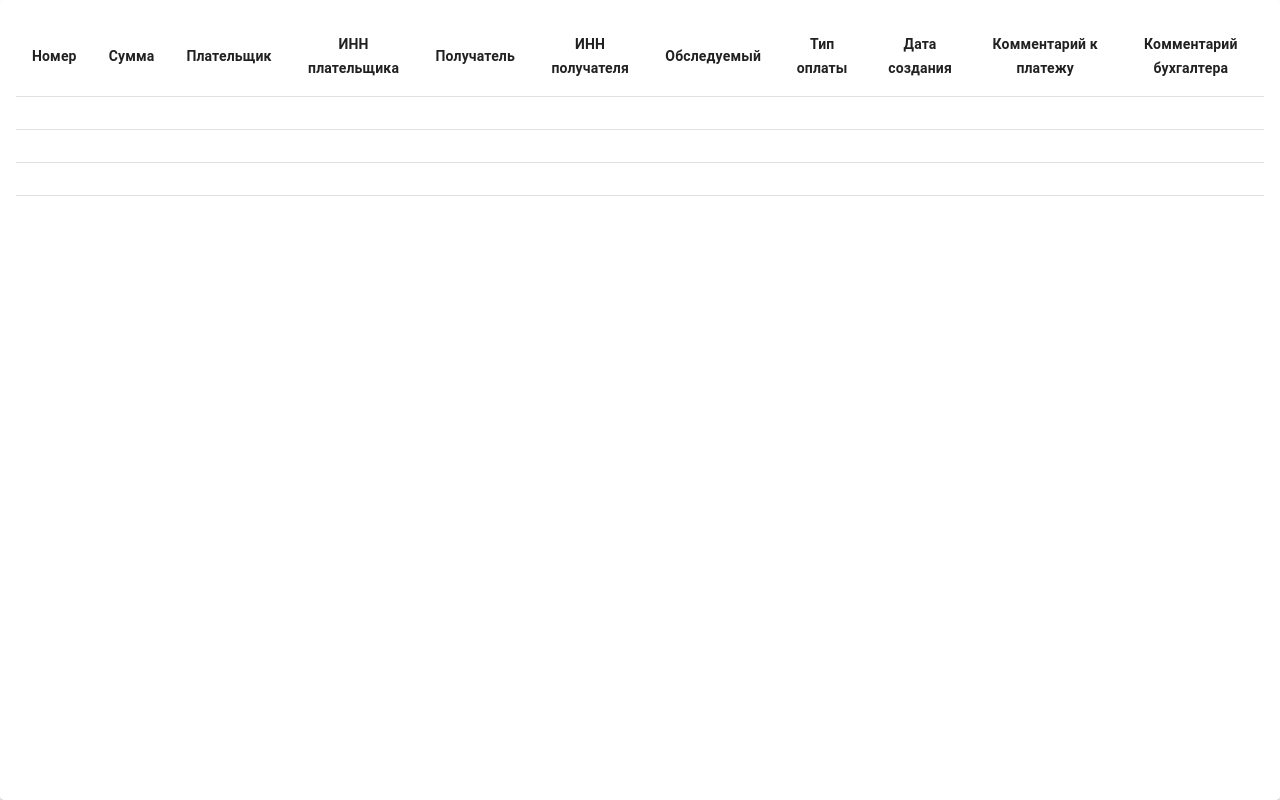
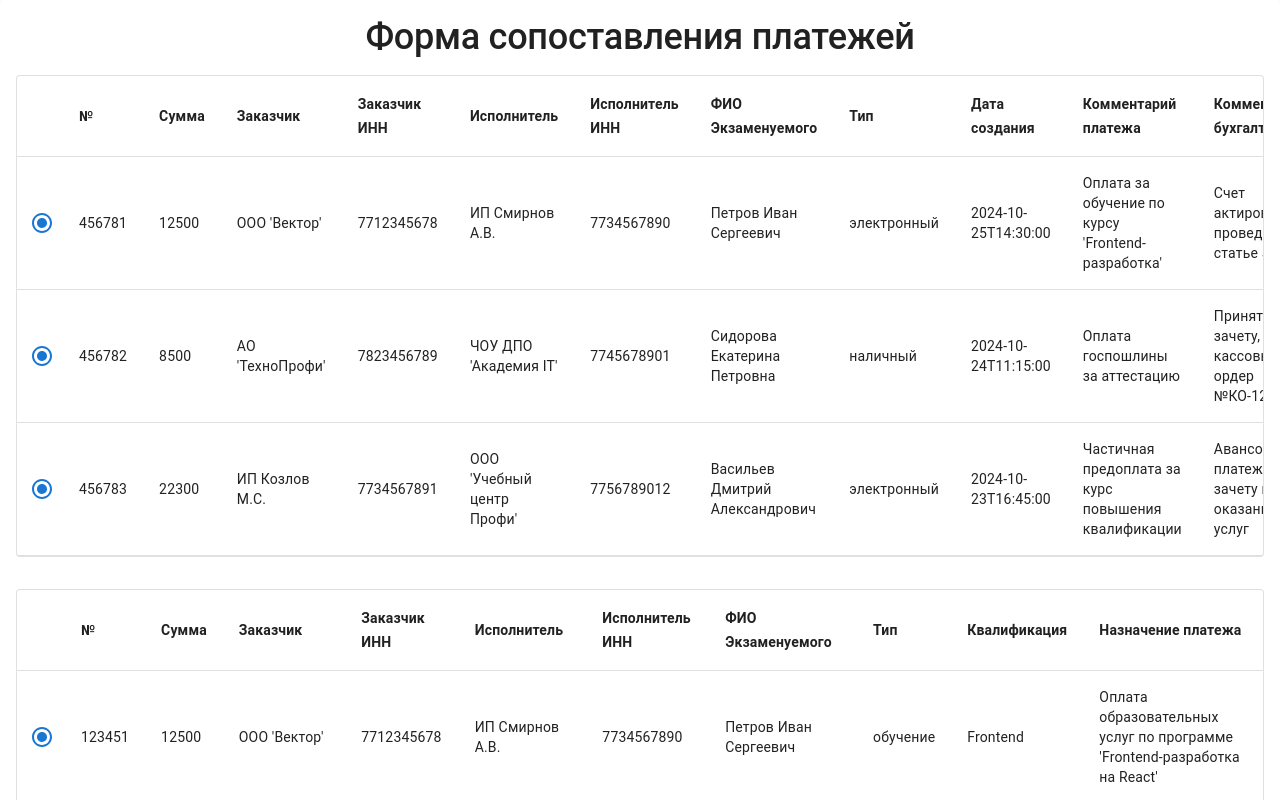
Before and after one commit to Stepawka-hub/PayMatch, a React (Vite) app: page /pay-match in a window 1280 px wide. Shown: the top 800 px of the page. Built offline with nearby package versions, Linux system fonts and the light colour scheme.

Commit message:
feat: Correct table columns, styles for PayMatchPg

```diff
--- a/package.json
+++ b/package.json
@@ -12,6 +12,7 @@
   "dependencies": {
     "@emotion/react": "^11.14.0",
     "@emotion/styled": "^11.14.1",
+    "@mui/icons-material": "^7.3.1",
     "@mui/material": "^7.3.1",
     "@mui/styled-engine-sc": "^7.3.1",
     "react": "^19.1.1",
--- a/src/components/check-table/check-table.tsx
+++ b/src/components/check-table/check-table.tsx
@@ -1,29 +1,19 @@
 import { FC } from "react";
-import { Table } from "@components";
+import { Table, THeadCell } from "@components";
 import { mockChecks } from "@utils/mock";
+import { TCheckData } from "@types";
 
-const columns: TColumn[] = [
-  { id: "number", label: "Номер", align: "center" },
-  {
-    id: "sum",
-    label: "Сумма",
-    align: "center",
-    format: (value: number) => `${value.toLocaleString()} ₽`,
-  },
-  { id: "customer", label: "Плательщик", align: "center" },
-  { id: "customerINN", label: "ИНН плательщика", align: "center" },
-  { id: "executor", label: "Получатель", align: "center" },
-  { id: "executorINN", label: "ИНН получателя", align: "center" },
-  { id: "examinee", label: "Обследуемый", align: "center" },
-  { id: "type", label: "Тип оплаты", align: "center" },
-  {
-    id: "createdAt",
-    label: "Дата создания",
-    align: "center",
-    format: (value: string) => new Date(value).toLocaleDateString(),
-  },
-  { id: "paymentComment", label: "Комментарий к платежу", align: "center" },
-  { id: "accountantComment", label: "Комментарий бухгалтера", align: "center" },
+const columns: THeadCell<TCheckData>[] = [
+  { id: "number", label: "№" },
+  { id: "sum", label: "Сумма" },
+  { id: "customer", label: "Заказчик" },
+  { id: "customerINN", label: "Заказчик ИНН" },
+  { id: "executor", label: "Исполнитель" },
+  { id: "executorINN", label: "Исполнитель ИНН" },
+  { id: "examinee", label: "ФИО Экзаменуемого" },
+  { id: "type", label: "Тип" },
+  { id: "qualification", label: "Квалификация" },
+  { id: "purposeOfPayment", label: "Назначение платежа" },
 ];
 
 export const CheckTable: FC = () => {
--- a/src/components/payment-table/payment-table.tsx
+++ b/src/components/payment-table/payment-table.tsx
@@ -1,30 +1,20 @@
 import { FC } from "react";
-import { Table } from "@mui/material";
-import { TColumn } from "./types";
 import { mockPayments } from "@utils/mock";
+import { Table, THeadCell } from "@components";
+import { TPaymentData } from "@types";
 
-const columns: TColumn[] = [
-  { id: "number", label: "Номер", align: "right" },
-  {
-    id: "sum",
-    label: "Сумма",
-    align: "right",
-    format: (value: number) => `${value.toLocaleString()} ₽`,
-  },
-  { id: "customer", label: "Плательщик", align: "left" },
-  { id: "customerINN", label: "ИНН плательщика", align: "right" },
-  { id: "executor", label: "Получатель", align: "left" },
-  { id: "executorINN", label: "ИНН получателя", align: "right" },
-  { id: "examinee", label: "Обследуемый", align: "left" },
-  { id: "type", label: "Тип оплаты", align: "left" },
-  {
-    id: "createdAt",
-    label: "Дата создания",
-    align: "right",
-    format: (value: string) => new Date(value).toLocaleDateString(),
-  },
-  { id: "paymentComment", label: "Комментарий к платежу", align: "left" },
-  { id: "accountantComment", label: "Комментарий бухгалтера", align: "left" },
+const columns: THeadCell<TPaymentData>[] = [
+  { id: "number", label: "№" },
+  { id: "sum", label: "Сумма" },
+  { id: "customer", label: "Заказчик" },
+  { id: "customerINN", label: "Заказчик ИНН" },
+  { id: "executor", label: "Исполнитель" },
+  { id: "executorINN", label: "Исполнитель ИНН" },
+  { id: "examinee", label: "ФИО Экзаменуемого" },
+  { id: "type", label: "Тип" },
+  { id: "createdAt", label: "Дата создания" },
+  { id: "paymentComment", label: "Комментарий платежа" },
+  { id: "accountantComment", label: "Комментарий бухгалтера" },
 ];
 
 export const PaymentTable: FC = () => {
--- a/src/components/table/index.ts
+++ b/src/components/table/index.ts
@@ -1 +1,2 @@
 export { Table } from './table';
+export type { THeadCell } from './types';
--- a/src/components/table/table.tsx
+++ b/src/components/table/table.tsx
@@ -1,6 +1,9 @@
 import { FC } from "react";
 import {
   Table as BaseTable,
+  Box,
+  Paper,
+  Radio,
   TableBody,
   TableCell,
   TableContainer,
@@ -9,31 +12,53 @@ import {
   TableRow,
 } from "@mui/material";
 
-export const Table: FC<TableProps> = ({ columns, data }) => {
+export const Table: FC = <T,>({ columns, data }: TableProps<T>) => {
   const tableColumns = columns.map((col) => (
-    <TableCell key={col.id} align={col.align} sx={{ fontWeight: "bold" }}>
+    <TableCell key={col.id} sx={{ fontWeight: "bold" }}>
       {col.label}
     </TableCell>
   ));
 
-  const tableRows = data.map((r) => (
-    <TableRow hover role="checkbox" tabIndex={-1} key={r.number}>
+  const tableRows = data.map((r) => {
+    const isItemSelected = true;
+    // const isItemSelected = selected.includes(row.id);
+    // const labelId = `enhanced-table-checkbox-${index}`;
+
+    return (
+      <TableRow
+        hover
+        sx={{ cursor: "pointer" }}
+        key={r.number}
+        tabIndex={-1}
+        onClick={(e) => null}
+      >
+        <TableCell padding="checkbox">
+          <Radio color="primary" checked={isItemSelected} />
+        </TableCell>
         {columns.map((col) => (
           <TableCell key={col.id} align={col.align}>
-          {data[col.id]}
+            {r[col.id]}
           </TableCell>
         ))}
       </TableRow>
-  ));
+    );
+  });
 
   return (
+    <Box sx={{ width: "100%" }}>
+      <Paper sx={{ width: "100%", mb: 2 }} variant="outlined">
         <TableContainer>
           <BaseTable>
             <TableHead>
-          <TableRow>{tableColumns}</TableRow>
+              <TableRow>
+                <TableCell  />
+                {tableColumns}
+              </TableRow>
             </TableHead>
             <TableBody>{tableRows}</TableBody>
           </BaseTable>
         </TableContainer>
+      </Paper>
+    </Box>
   );
 };
--- a/src/pages/pay-match-page/pay-match-page.tsx
+++ b/src/pages/pay-match-page/pay-match-page.tsx
@@ -1,12 +1,35 @@
 import { CheckTable, PaymentTable } from "@components";
-import { Paper } from "@mui/material";
+import { Box, Button, Paper, Typography } from "@mui/material";
+import CompareArrowsIcon from "@mui/icons-material/CompareArrows";
 import { FC } from "react";
 
 export const PayMatchPage: FC = () => {
   return (
-    <Paper sx={{ p: 2, minHeight: '100vh' }}>
-      <PaymentTable />
-      <CheckTable />
+    <Paper sx={{ p: 2, minHeight: "100vh" }}>
+      <Typography
+        variant="h2"
+        sx={{
+          fontSize: "2.25rem",
+          fontWeight: 500,
+          textAlign: "center",
+          mb: 2,
+        }}
+      >
+        Форма сопоставления платежей
+      </Typography>
+      <Box sx={{ display: "flex", flexDirection: "column", gap: 2 }}>
+        <PaymentTable />
+        <CheckTable />
+      </Box>
+      <Box sx={{ display: "flex", justifyContent: "flex-end" }}>
+        <Button
+          variant="contained"
+          color="primary"
+          startIcon={<CompareArrowsIcon />}
+        >
+          Сопоставить счёт и платёж
+        </Button>
+      </Box>
     </Paper>
   );
 };
```
Also changed, not shown: src/components/table/types.ts (+4 -6 lines), 1 other file (tests, documents, lock files or other folders). Lines whose indentation alone changed are shown as unchanged.
